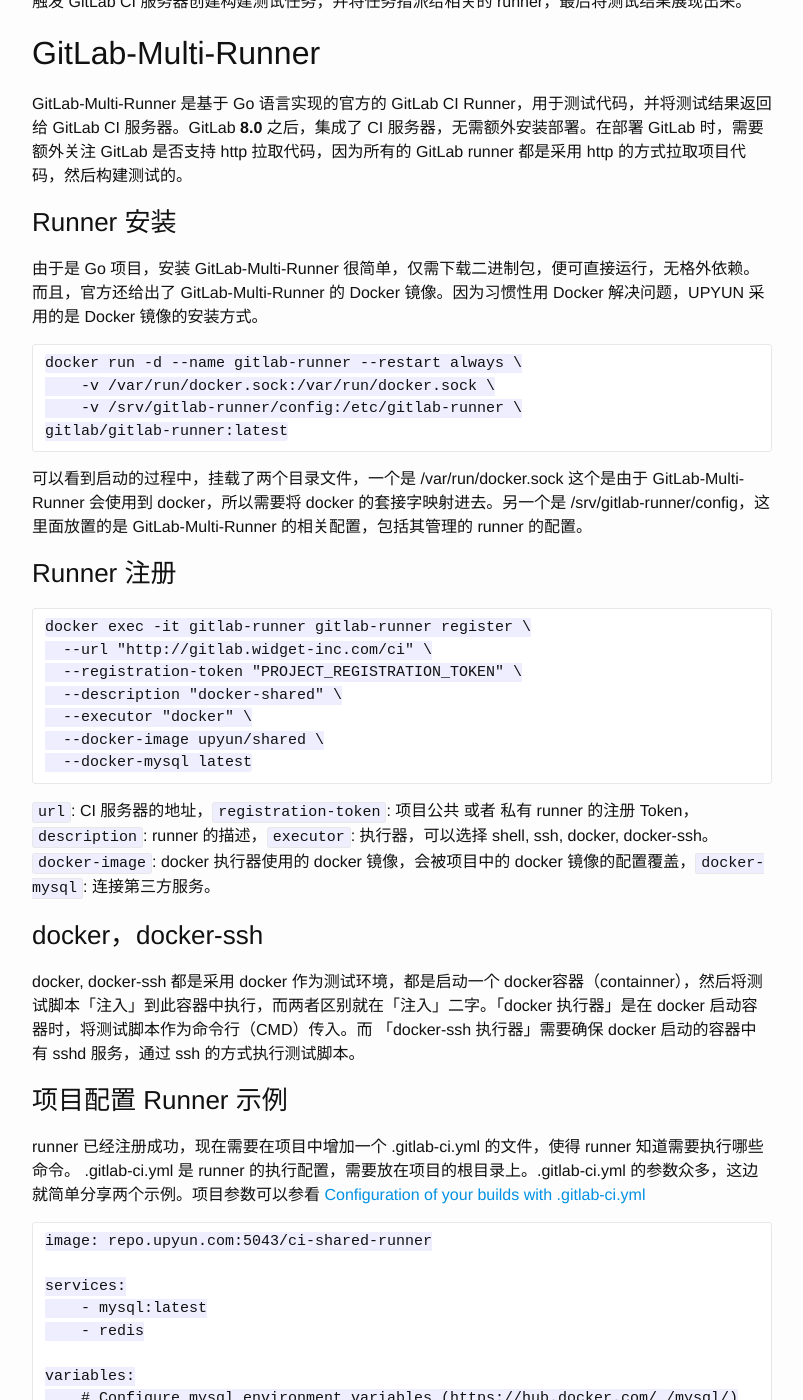
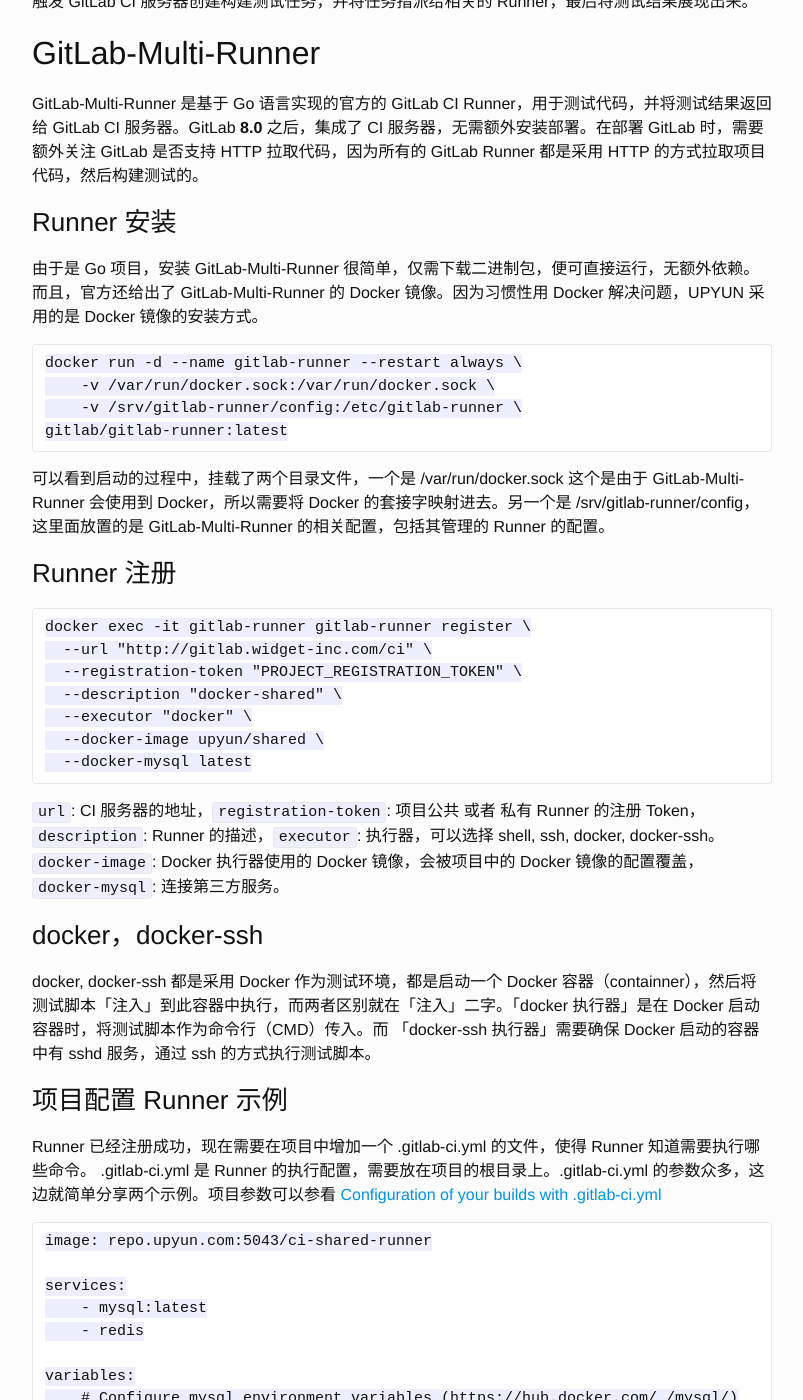
Before and after one commit to upyun/upyun.github.io, a Jekyll site: the page built from _posts/2016-01-03-docker-and-continuous-integration.markdown, in a window 1280 px wide and 1400 px high, scrolled down 1323 px. Shown: the whole window, without its empty margins (238-1041 px from the left). Built offline with Jekyll 4.4.1, drawn with Linux system fonts in a browser that asks for light colours; comment, search, counter and statistics services are not loaded; some of the changed text lies outside the part shown.

Commit message:
fix typo

```diff
--- a/_posts/2016-01-03-docker-and-continuous-integration.markdown
+++ b/_posts/2016-01-03-docker-and-continuous-integration.markdown
@@ -19,8 +19,8 @@ Docker 的优势有很多：
 - 系统资源利用率高
 - 资源隔离性好
 - 在内核层面做虚拟化，更加高效
-- 打包成 docker 镜像就可以直接交付发布，交付部署简单
-- 只要安装 docker 的机器，都能使用该镜像，迁移性强
+- 打包成 Docker 镜像就可以直接交付发布，交付部署简单
+- 只要安装 Docker 的机器，都能使用该镜像，迁移性强
 - 支持多平台扩展
 
 ## 集成测试环境需要具备哪几点
@@ -34,15 +34,15 @@ Docker 的优势有很多：
 
 ## Docker + 集成测试 = GitLab-CI
 
-开源的集成测试工具有很多，最为主流的当属 Jenkins 跟 GitLab-CI，GitLab 对此也提供了支持。GitLab-CI 是 GitLab 官方提供的一套持续集成环境，用以管理 GitLab runner。GitLab 项目中有新的提交，就会触发 GitLab CI 服务器创建构建测试任务，并将任务指派给相关的 runner，最后将测试结果展现出来。
+开源的集成测试工具有很多，最为主流的当属 Jenkins 跟 GitLab-CI，GitLab 对此也提供了支持。GitLab-CI 是 GitLab 官方提供的一套持续集成环境，用以管理 GitLab Runner。GitLab 项目中有新的提交，就会触发 GitLab CI 服务器创建构建测试任务，并将任务指派给相关的 Runner，最后将测试结果展现出来。
 
 ## GitLab-Multi-Runner
 
-GitLab-Multi-Runner 是基于 Go 语言实现的官方的 GitLab CI Runner，用于测试代码，并将测试结果返回给 GitLab CI 服务器。GitLab **8.0** 之后，集成了 CI 服务器，无需额外安装部署。在部署 GitLab 时，需要额外关注 GitLab 是否支持 http 拉取代码，因为所有的 GitLab runner 都是采用 http 的方式拉取项目代码，然后构建测试的。
+GitLab-Multi-Runner 是基于 Go 语言实现的官方的 GitLab CI Runner，用于测试代码，并将测试结果返回给 GitLab CI 服务器。GitLab **8.0** 之后，集成了 CI 服务器，无需额外安装部署。在部署 GitLab 时，需要额外关注 GitLab 是否支持 HTTP 拉取代码，因为所有的 GitLab Runner 都是采用 HTTP 的方式拉取项目代码，然后构建测试的。
 
 ### Runner 安装
 
-由于是 Go 项目，安装 GitLab-Multi-Runner 很简单，仅需下载二进制包，便可直接运行，无格外依赖。而且，官方还给出了 GitLab-Multi-Runner 的 Docker 镜像。因为习惯性用 Docker 解决问题，UPYUN 采用的是 Docker 镜像的安装方式。
+由于是 Go 项目，安装 GitLab-Multi-Runner 很简单，仅需下载二进制包，便可直接运行，无额外依赖。而且，官方还给出了 GitLab-Multi-Runner 的 Docker 镜像。因为习惯性用 Docker 解决问题，UPYUN 采用的是 Docker 镜像的安装方式。
 
 ~~~
 docker run -d --name gitlab-runner --restart always \
@@ -51,7 +51,7 @@ docker run -d --name gitlab-runner --restart always \
 gitlab/gitlab-runner:latest
 ~~~
 
-可以看到启动的过程中，挂载了两个目录文件，一个是 /var/run/docker.sock 这个是由于 GitLab-Multi-Runner 会使用到 docker，所以需要将 docker 的套接字映射进去。另一个是 /srv/gitlab-runner/config，这里面放置的是 GitLab-Multi-Runner 的相关配置，包括其管理的 runner 的配置。
+可以看到启动的过程中，挂载了两个目录文件，一个是 /var/run/docker.sock 这个是由于 GitLab-Multi-Runner 会使用到 Docker，所以需要将 Docker 的套接字映射进去。另一个是 /srv/gitlab-runner/config，这里面放置的是 GitLab-Multi-Runner 的相关配置，包括其管理的 Runner 的配置。
 
 ### Runner 注册
 
@@ -65,16 +65,16 @@ docker exec -it gitlab-runner gitlab-runner register \
   --docker-mysql latest
 ~~~
 
-`url`: CI 服务器的地址，`registration-token`: 项目公共 或者 私有 runner 的注册 Token，`description`: runner 的描述，`executor`: 执行器，可以选择 shell, ssh, docker, docker-ssh。`docker-image`: docker 执行器使用的 docker 镜像，会被项目中的 docker 镜像的配置覆盖，`docker-mysql`: 连接第三方服务。
+`url`: CI 服务器的地址，`registration-token`: 项目公共 或者 私有 Runner 的注册 Token，`description`: Runner 的描述，`executor`: 执行器，可以选择 shell, ssh, docker, docker-ssh。`docker-image`: Docker 执行器使用的 Docker 镜像，会被项目中的 Docker 镜像的配置覆盖，`docker-mysql`: 连接第三方服务。
 
 ### docker，docker-ssh
 
-docker, docker-ssh 都是采用 docker 作为测试环境，都是启动一个 docker容器（containner），然后将测试脚本「注入」到此容器中执行，而两者区别就在「注入」二字。「docker 执行器」是在 docker 启动容器时，将测试脚本作为命令行（CMD）传入。而
-「docker-ssh 执行器」需要确保 docker 启动的容器中有 sshd 服务，通过 ssh 的方式执行测试脚本。
+docker, docker-ssh 都是采用 Docker 作为测试环境，都是启动一个 Docker 容器（containner），然后将测试脚本「注入」到此容器中执行，而两者区别就在「注入」二字。「docker 执行器」是在 Docker 启动容器时，将测试脚本作为命令行（CMD）传入。而
+「docker-ssh 执行器」需要确保 Docker 启动的容器中有 sshd 服务，通过 ssh 的方式执行测试脚本。
 
 ### 项目配置 Runner 示例
 
-runner 已经注册成功，现在需要在项目中增加一个 .gitlab-ci.yml 的文件，使得 runner 知道需要执行哪些命令。 .gitlab-ci.yml 是 runner 的执行配置，需要放在项目的根目录上。.gitlab-ci.yml 的参数众多，这边就简单分享两个示例。项目参数可以参看 [Configuration of your builds with .gitlab-ci.yml](http://doc.gitlab.com/ce/ci/yaml/README.html)
+Runner 已经注册成功，现在需要在项目中增加一个 .gitlab-ci.yml 的文件，使得 Runner 知道需要执行哪些命令。 .gitlab-ci.yml 是 Runner 的执行配置，需要放在项目的根目录上。.gitlab-ci.yml 的参数众多，这边就简单分享两个示例。项目参数可以参看 [Configuration of your builds with .gitlab-ci.yml](http://doc.gitlab.com/ce/ci/yaml/README.html)
 
 
 ~~~
@@ -103,7 +103,7 @@ test:
         - make test
 ~~~
 
-以上是一个 UPYUN Ngx_Lua 项目常用的 .gitlab-ci.yml，使用的执行器为 docker 。`image`: Docker 镜像，例子中指定的是 UPYUN 私有仓库的镜像，也可以指定 [Docker Hub](http://hub.docker.com/)的镜像。`services`: 第三方服务镜像，`mysql:latest` 中 mysql 是 Docker 镜像名，lastest 是版本号，第三方服务镜像也可以指定私有仓库镜像。`variables`: 环境变量，例子中设置了 mysql 的数据库名，帐号密码等。`before_scripts` 在执行 Job 前执行的一段代码，例子中配置了 3proxy，并将其启动，3proxy 后面会详细说明。`test`: Job 名，每一个 Job 都会有 scripts 字段，用来定义执行命令。
+以上是一个 UPYUN ngx_lua 项目常用的 .gitlab-ci.yml，使用的执行器为 Docker 。`image`: Docker 镜像，例子中指定的是 UPYUN 私有仓库的镜像，也可以指定 [Docker Hub](http://hub.docker.com/) 的镜像。`services`: 第三方服务镜像，`mysql:latest` 中 mysql 是 Docker 镜像名，lastest 是版本号，第三方服务镜像也可以指定私有仓库镜像。`variables`: 环境变量，例子中设置了 mysql 的数据库名，帐号密码等。`before_scripts` 在执行 Job 前执行的一段代码，例子中配置了 3proxy，并将其启动，3proxy 后面会详细说明。`test`: Job 名，每一个 Job 都会有 scripts 字段，用来定义执行命令。
 
 ~~~
 build-shared:
```
Also changed, not shown: other parts of _posts/2016-01-03-docker-and-continuous-integration.markdown (+8 -8 lines).
